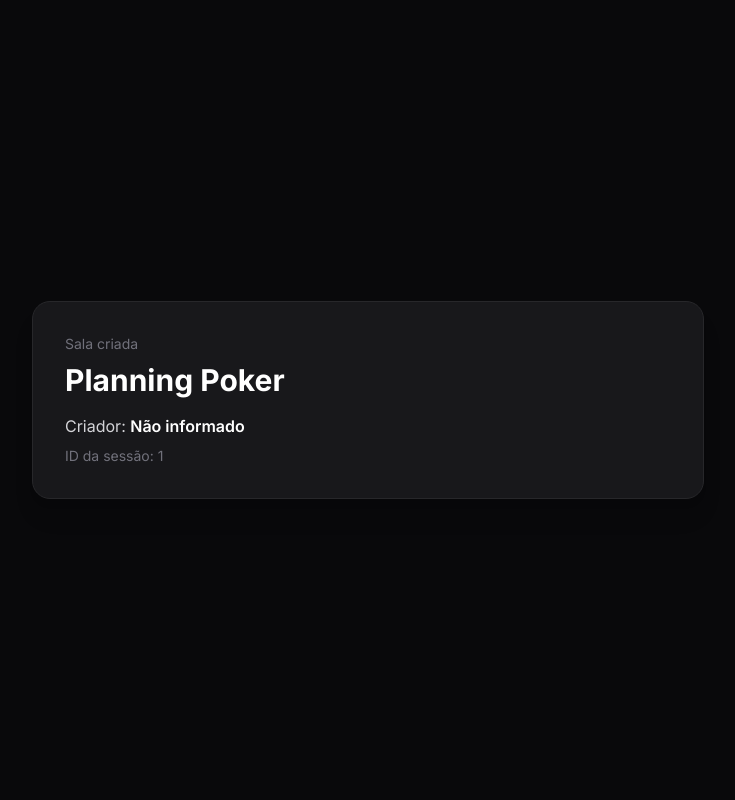
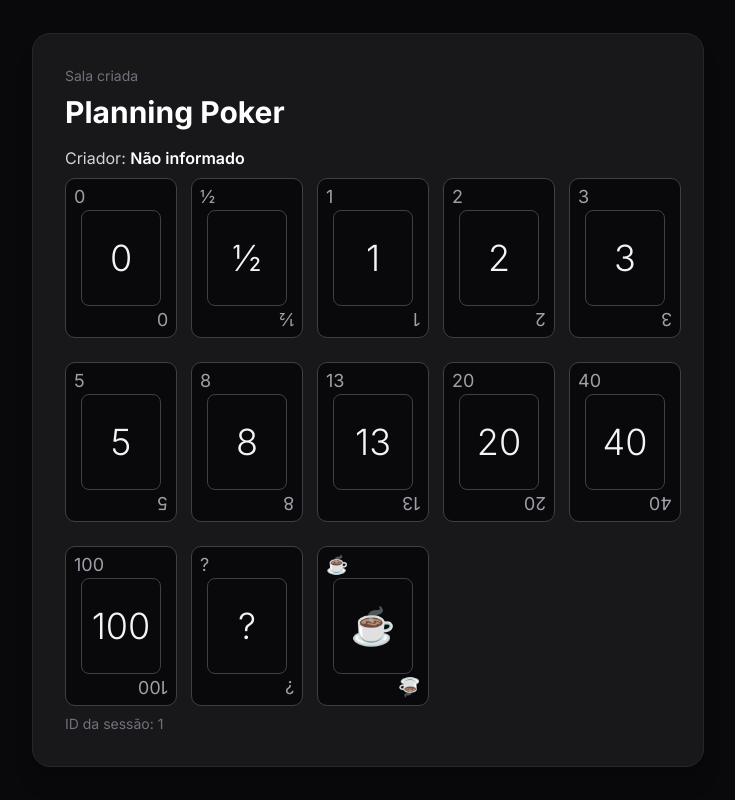
Before and after one commit to mari-sena/planning-poker-front, a Next.js app: page /session/1 in a window 1280 px wide. Shown: the whole page, without its empty margins (272-1007 px from the left). Built offline with nearby package versions, Linux system fonts and the light colour scheme.

Commit message:
select card

```diff
--- a/app/session/[sessionId]/page.tsx
+++ b/app/session/[sessionId]/page.tsx
@@ -1,3 +1,5 @@
+import { PlanningCard } from "@/src/components/molecules";
+
 type SessionRoomPageProps = {
   params: Promise<{
     sessionId: string;
@@ -30,6 +32,10 @@ export default async function SessionRoomPage({
             </span>
           </p>
 
+          <div className="grid grid-cols-5 gap-6">
+              <PlanningCard />
+          </div>
+
           <p className="text-sm text-zinc-500">ID da sessão: {sessionId}</p>
         </div>
       </section>
--- /dev/null
+++ b/src/components/molecules/PlanningCard.tsx
@@ -0,0 +1,68 @@
+"use client";
+
+import { useState } from "react";
+
+export function PlanningCard() {
+  const [selected, setSelected] = useState<string | null>(null);
+  const planningCards = [
+    "0",
+    "½",
+    "1",
+    "2",
+    "3",
+    "5",
+    "8",
+    "13",
+    "20",
+    "40",
+    "100",
+    "?",
+    "☕",
+  ];
+
+  function handleSelectCard(card: string) {
+    setSelected(card);
+  }
+  return (
+    <>
+      {planningCards.map((card) => (
+        <button
+          type="button"
+          onClick={() => handleSelectCard(card)}
+          className={`
+			group relative h-40 w-28 rounded-lg border bg-zinc-950
+			transition-all duration-200
+			hover:-translate-y-1 hover:border-blue-500
+        ${
+          selected === card
+            ? "border-blue-500 shadow-lg shadow-blue-500/30"
+            : "border-zinc-700"
+        }
+      `}
+        >
+          <span
+            className={`absolute left-2 top-1 text-lg ${selected === card ? "text-blue-400" : "text-zinc-400"}`}
+          >
+            {card}
+          </span>
+
+          <div
+            className={`absolute left-1/2 top-1/2 flex h-24 w-20 -translate-x-1/2 -translate-y-1/2 items-center justify-center rounded-md border ${selected === card ? "border-blue-500" : "border-zinc-700"}`}
+          >
+            <span
+              className={`text-4xl font-light ${selected === card ? "text-blue-400" : "text-zinc-100"}`}
+            >
+              {card}
+            </span>
+          </div>
+
+          <span
+            className={`absolute bottom-1 right-2 rotate-180 text-lg ${selected === card ? "text-blue-400" : "text-zinc-400"}`}
+          >
+            {card}
+          </span>
+        </button>
+      ))}
+    </>
+  );
+}
--- /dev/null
+++ b/src/components/molecules/index.ts
@@ -0,0 +1 @@
+export { PlanningCard } from "./PlanningCard";
```
